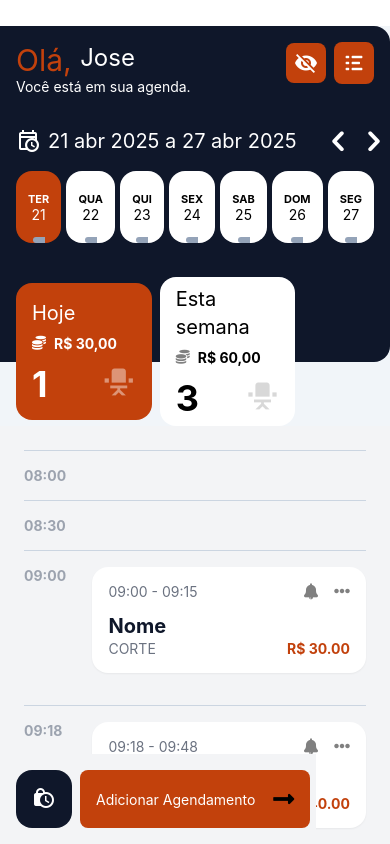
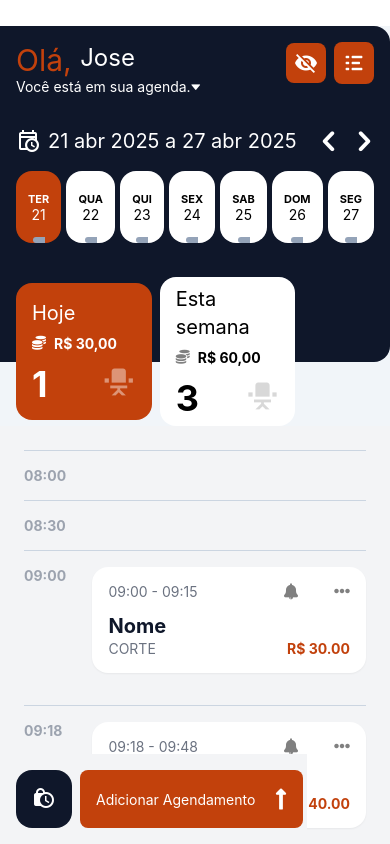
Before and after one commit to WitalloRodrigues/my-expo-app, a React Native app: screen / in a window 390 px wide. Built offline with nearby package versions, Linux system fonts and the light colour scheme.

Commit message:
feat: adicionado ícone de seta para baixo e ajustado layout da agenda

```diff
--- a/src/App/Main.tsx
+++ b/src/App/Main.tsx
@@ -1,6 +1,6 @@
 import React, { useRef, useState } from 'react';
 import { StatusBar, SafeAreaView, View, Text, TouchableOpacity, ScrollView, Image, Dimensions, NativeSyntheticEvent, NativeScrollEvent } from 'react-native';
-import {MaterialCommunityIcons,Entypo,FontAwesome5,Fontisto,MaterialIcons} from '@expo/vector-icons';
+import {MaterialCommunityIcons,Entypo,FontAwesome5,Fontisto,MaterialIcons,AntDesign} from '@expo/vector-icons';
 
 const mockData = {
     user: {
@@ -160,14 +160,19 @@ export function Main(){
         className="mt-[26px] bg-slate-100"
       >
 
-            <View className='bg-slate-900 h-[21em] rounded-e-2xl w-full relative'>
+            <View className='bg-slate-900 min-h-[21em] rounded-e-2xl w-full relative'>
+
+
                 <View className='flex flex-row justify-between items-start px-4 py-4'>
                     <View className='flex items-start'>
                         <View className='flex flex-row'>
                         <Text className='text-3xl text-orange-700'>Olá, </Text>
                         <Text className='text-2xl text-white'>{mockData.user.name}</Text>
                         </View>
-                        <TouchableOpacity><Text className='text-white'>Você está em sua agenda.</Text></TouchableOpacity>
+                        <TouchableOpacity className='flex flex-row items-center'>
+                            <Text className='text-white'>Você está em sua agenda.</Text>
+                            <AntDesign name="caretdown" size={10} color="white" />
+                            </TouchableOpacity>
                     </View>
                     <View className='flex items-center flex-row gap-2'>
                         <TouchableOpacity className='bg-orange-700 p-2 rounded-lg'>
@@ -179,6 +184,7 @@ export function Main(){
                     </View>
                 </View>
 
+
                 <View className='flex flex-row justify-between items-center'>
                     <TouchableOpacity className=' p-4 rounded-lg flex-row  items-center gap-2'>
                             <MaterialCommunityIcons name="calendar-clock-outline" size={24} color="white" />
@@ -186,13 +192,13 @@ export function Main(){
                                 {formatDate(mockData.currentWeek.startDate)} a {formatDate(mockData.currentWeek.endDate)}
                             </Text>
                         </TouchableOpacity>
-                    <View className='flex flex-row items-center'>
+                    <View className='flex flex-row items-center mr-6'>
                         <Entypo name="chevron-left" size={34} color="white" />
                         <Entypo name="chevron-right" size={34} color="white" />
                     </View>
                 </View>
 
-                <View className='flex flex-row justify-between items-center px-4'>
+                <View className='flex flex-row justify-between items-center px-4 mb-[6em]'>
                     {weekDates.map((date, index) => (
                         <TouchableOpacity
                             key={index}
@@ -240,6 +246,7 @@ export function Main(){
                     </View>
                 </View>
 </View>
+
 
 
 
@@ -292,7 +299,7 @@ export function Main(){
                         <View key={app.id} className='mb-4 p-4 rounded-2xl bg-white shadow-sm'>
                           <View className='flex flex-row justify-between items-center'>
                             <Text className='text-gray-500'>{app.startTime} - {app.endTime}</Text>
-                            <TouchableOpacity className='flex flex-row gap-4'>
+                            <TouchableOpacity className='flex flex-row gap-9'>
                               <Fontisto name="bell-alt" size={16} color="gray" />
                               <FontAwesome5 name="ellipsis-h" size={16} color="gray" />
                             </TouchableOpacity>
@@ -338,7 +345,7 @@ export function Main(){
                 </TouchableOpacity>
                 <TouchableOpacity className='p-4 rounded-lg items-center w-[81%] mr-2 bg-orange-700 flex flex-row justify-between'>
                     <Text className='text-white'>Adicionar Agendamento</Text>
-                    <FontAwesome5 name="long-arrow-alt-right" size={24} color="black" />
+                    <FontAwesome5 name="long-arrow-alt-up" size={24} color="white" />
                 </TouchableOpacity>
 
             </View>
```
